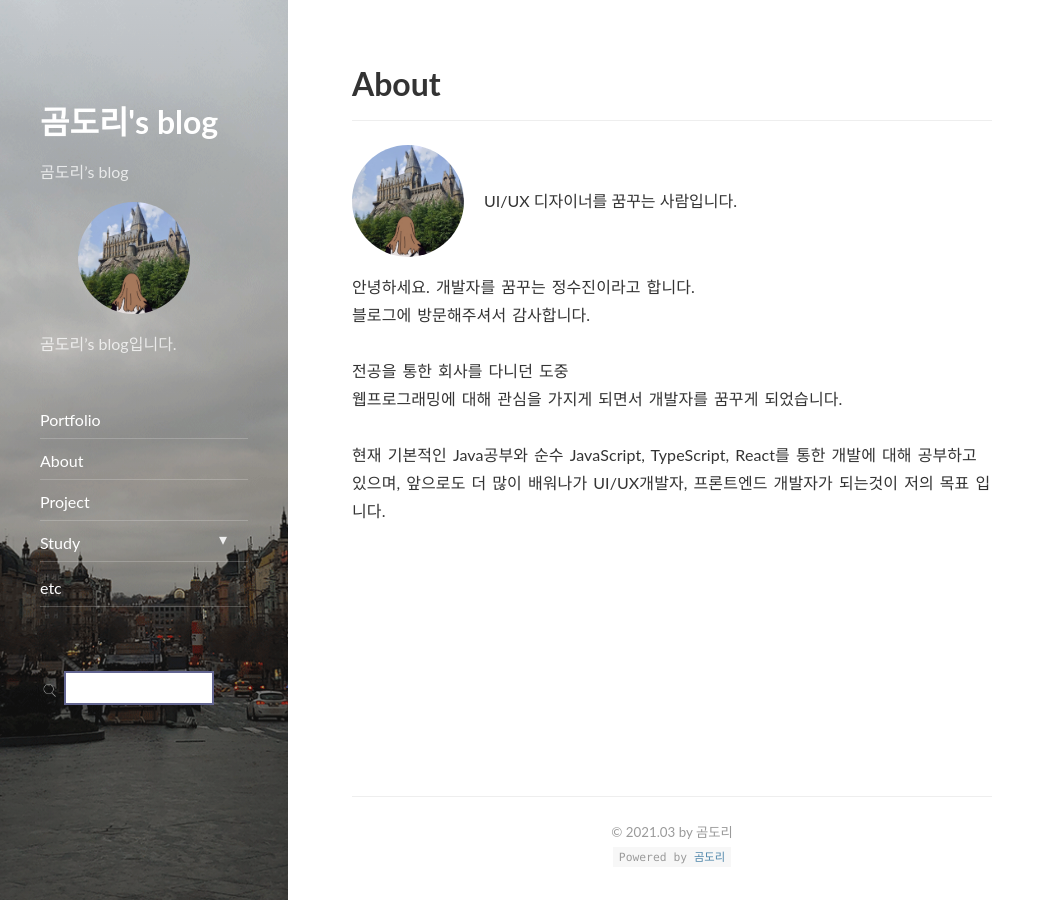
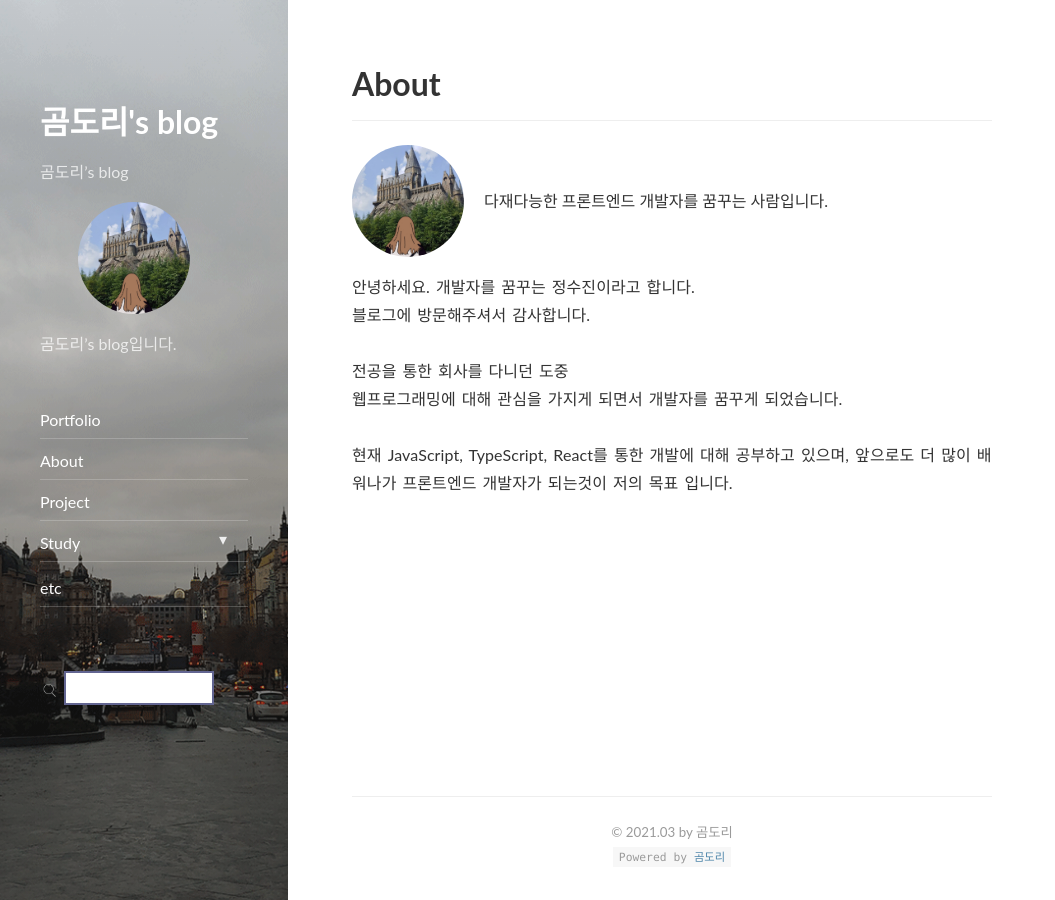
Before and after one commit to tkznzl12/tkznzl12.github.io, a Jekyll site: the page built from index.html, in a window 1280 px wide and 900 px high. Shown: the whole window, without its empty margins (0-1055 px from the left). Built offline with Jekyll 4.4.1, drawn with Linux system fonts in a browser that asks for light colours; nearby versions of some CDN libraries; the list of posts is cut into pages by our own code.

Commit message:
chore: 문구 수정

```diff
--- a/_data/authors.yml
+++ b/_data/authors.yml
@@ -9,7 +9,7 @@
   # Markdown enabled, can use multiple paragraphs (enabled by `|`)
   # 자기 소개
   about:             |
-    UI/UX 디자이너를 꿈꾸는 사람입니다.
+    다재다능한 프론트엔드 개발자를 꿈꾸는 사람입니다.
 
 
   # This photo will be used in the about section
--- a/about.md
+++ b/about.md
@@ -14,4 +14,4 @@
 웹프로그래밍에 대해 관심을 가지게 되면서 개발자를 꿈꾸게 되었습니다.
 
 현재 기본적인 Java공부와 순수 JavaScript, TypeScript, React를 통한 개발에 대해 공부하고 있으며,<br>
-앞으로도 더 많이 배워나가 UI/UX개발자, 프론트엔드 개발자가 되는것이 저의 목표 입니다.
+앞으로도 더 많이 배워나가 프론트엔드 개발자가 되는것이 저의 목표 입니다.
--- a/index.html
+++ b/index.html
@@ -3,12 +3,11 @@
 title: About
 ---
 
+안녕하세요. 개발자를 꿈꾸는 정수진이라고 합니다.<br />
+블로그에 방문해주셔서 감사합니다.<br /><br />
 
-안녕하세요. 개발자를 꿈꾸는 정수진이라고 합니다.<br>
-블로그에 방문해주셔서 감사합니다.<br><br>
+전공을 통한 회사를 다니던 도중 <br />
+웹프로그래밍에 대해 관심을 가지게 되면서 개발자를 꿈꾸게 되었습니다.<br /><br />
 
-전공을 통한 회사를 다니던 도중 <br>
-웹프로그래밍에 대해 관심을 가지게 되면서 개발자를 꿈꾸게 되었습니다.<br><br>
-
-현재 기본적인 Java공부와 순수 JavaScript, TypeScript, React를 통한 개발에 대해 공부하고 있으며,
-앞으로도 더 많이 배워나가 UI/UX개발자, 프론트엔드 개발자가 되는것이 저의 목표 입니다.
+현재 JavaScript, TypeScript, React를 통한 개발에 대해 공부하고 있으며, 앞으로도
+더 많이 배워나가 프론트엔드 개발자가 되는것이 저의 목표 입니다.
```
